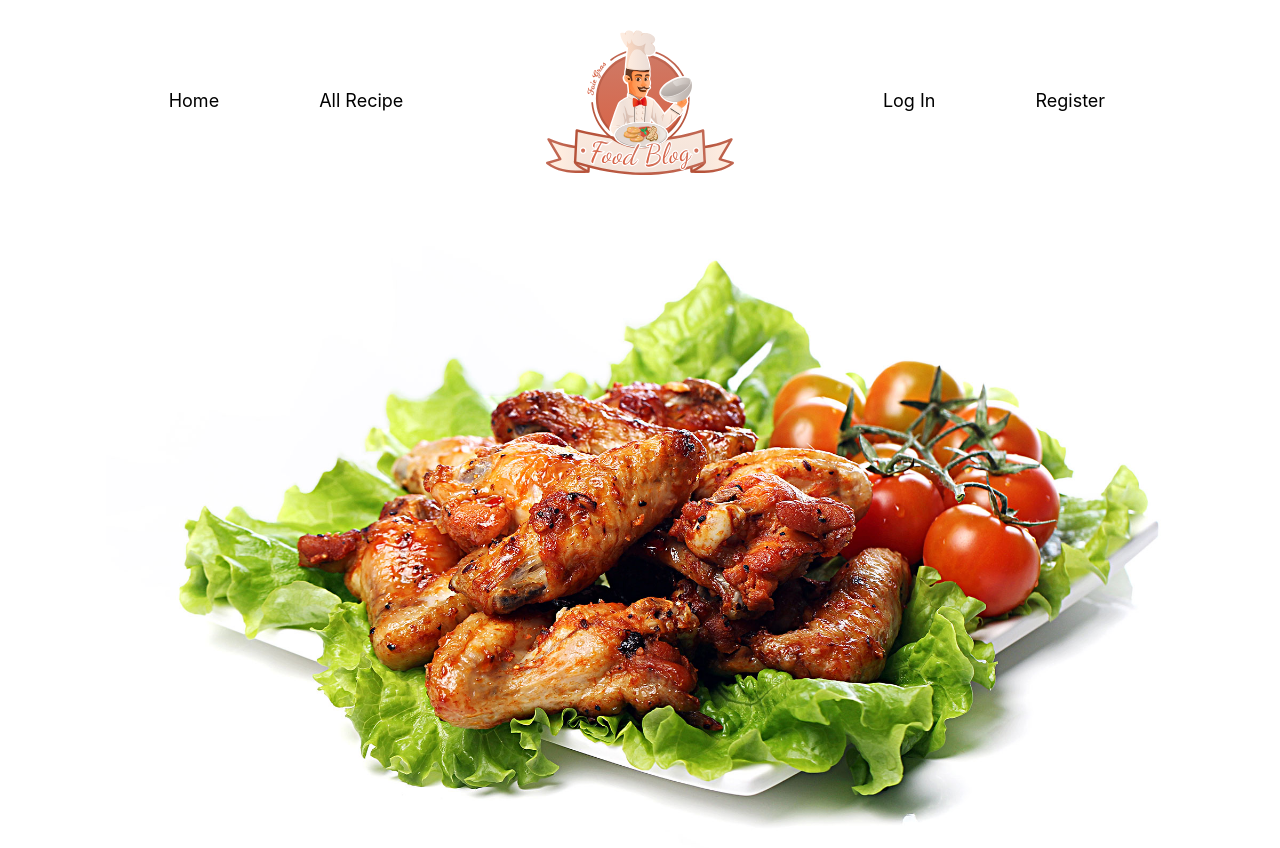
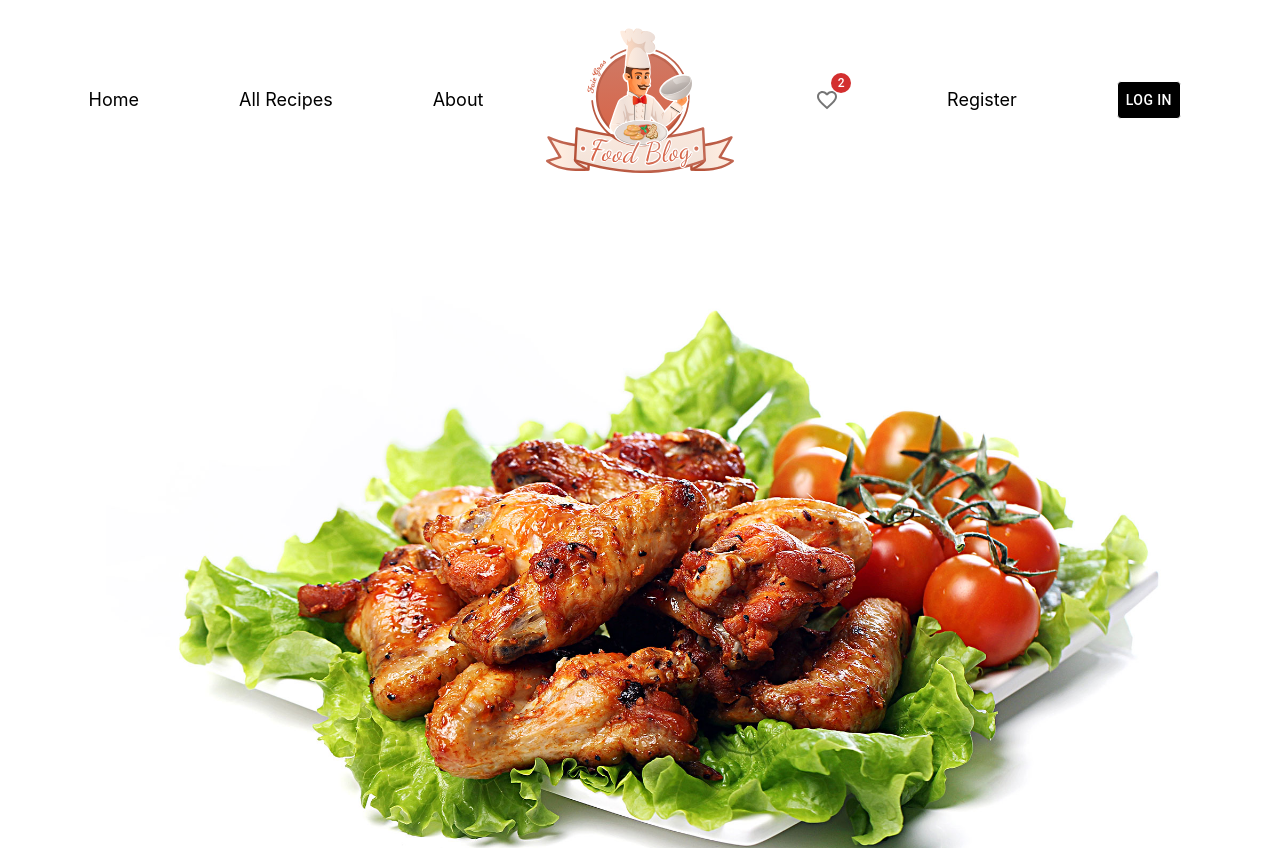
Before and after one commit to Hamidswed/FullStack-group, a React (Create React App) app in the folder client/: page / in a window 1280 px wide. Shown: the top 848 px of the page. Built offline with nearby package versions, Linux system fonts and the light colour scheme; no server answers.

Commit message:
add favorite icon to navbar

```diff
--- a/client/src/components/hero/hero.css
+++ b/client/src/components/home/hero/hero.css
@@ -1,6 +1,6 @@
 .hero-container{
   height: 700px;
-  background-image: url('../../assets/back.jpg');
+  background-image: url('../../../assets/back.jpg');
   background-position: center;
   background-size: cover;
 }
--- a/client/src/components/navbar/NavBar.css
+++ b/client/src/components/navbar/NavBar.css
@@ -4,6 +4,7 @@
   align-items: center;
   height: 180px;
   padding: 10px 50px;
+  margin-bottom: 50px;
 }
 .navbar-left{
   flex:2
@@ -13,12 +14,26 @@
   justify-content: center;
   gap: 100px;
   text-decoration: none;
+  align-items: center;
 }
 .navbar-container a{
   text-decoration: none;
   list-style: none;
   color: black;
   font-size: 18px;
+  padding: 5px 0;
+  border-bottom: 1px solid #fff;
+  transition: .2s ease-in-out;
+}
+.navbar-container a:hover{
+  border-bottom: 1px solid black;
+  padding: 5px 0;
+}
+.navbar-right :nth-child(3){
+  border: none;
+}
+.navbar-right :nth-child(3):hover{
+  border-bottom: none;
 }
 .navbar-center{
   flex: 1;
@@ -27,6 +42,12 @@
   align-items: center;
   padding-bottom: 10px;
 }
+.navbar-center a{
+  border: none;
+}
+.navbar-center a:hover{
+  border-bottom: none;
+}
 .navbar-center img{
   width: 80%;
 }
--- a/client/src/components/navbar/NavBar.tsx
+++ b/client/src/components/navbar/NavBar.tsx
@@ -1,22 +1,55 @@
-import React from "react";
+import { styled, Button, IconButton, Badge, BadgeProps } from "@mui/material";
+import FavoriteBorderIcon from "@mui/icons-material/FavoriteBorder";
 import { Link } from "react-router-dom";
 import Logo from "../../assets/logo.svg";
 import "./NavBar.css";
 
 function NavBar() {
+  const LoginBTN = styled(Button)({
+    color: "#fff",
+    backgroundColor: "black",
+    border: "1px solid #fff",
+    padding: "5 20px",
+    "&:hover": {
+      backgroundColor: "#fff",
+      color: "black",
+      border: "1px solid black",
+    },
+  });
+
+  const StyledBadge = styled(Badge)<BadgeProps>(() => ({
+    "& .MuiBadge-badge": {
+      right: 6,
+      top: 3,
+      padding: "0 4px",
+    },
+  }));
+
   return (
     <div className="navbar-container">
       <div className="navbar-left">
         <Link to="/">Home</Link>
-        <Link to="/">All Recipe</Link>
+        <Link to="/">All Recipes</Link>
+        <Link to="/about">About</Link>
       </div>
 
       <div className="navbar-center">
-        <img src={Logo} alt="logo" />
+        <Link to="/">
+          <img src={Logo} alt="logo" />
+        </Link>
       </div>
       <div className="navbar-right">
-        <Link to="/login">Log In</Link>
+        <Link to="/favorites">
+          <StyledBadge badgeContent="2" color="error">
+            <IconButton>
+              <FavoriteBorderIcon />
+            </IconButton>
+          </StyledBadge>
+        </Link>
         <Link to="/registration">Register</Link>
+        <Link to="/login">
+          <LoginBTN>Log In</LoginBTN>
+        </Link>
       </div>
     </div>
   );
--- a/client/src/pages/Home.tsx
+++ b/client/src/pages/Home.tsx
@@ -1,5 +1,5 @@
 import React from "react";
-import Hero from "../components/hero/Hero";
+import Hero from "../components/home/hero/Hero";
 
 function Home() {
   return (
```
Also changed, not shown: client/src/components/home/hero/Hero.tsx (renamed from client/src/components/hero/Hero.tsx).
